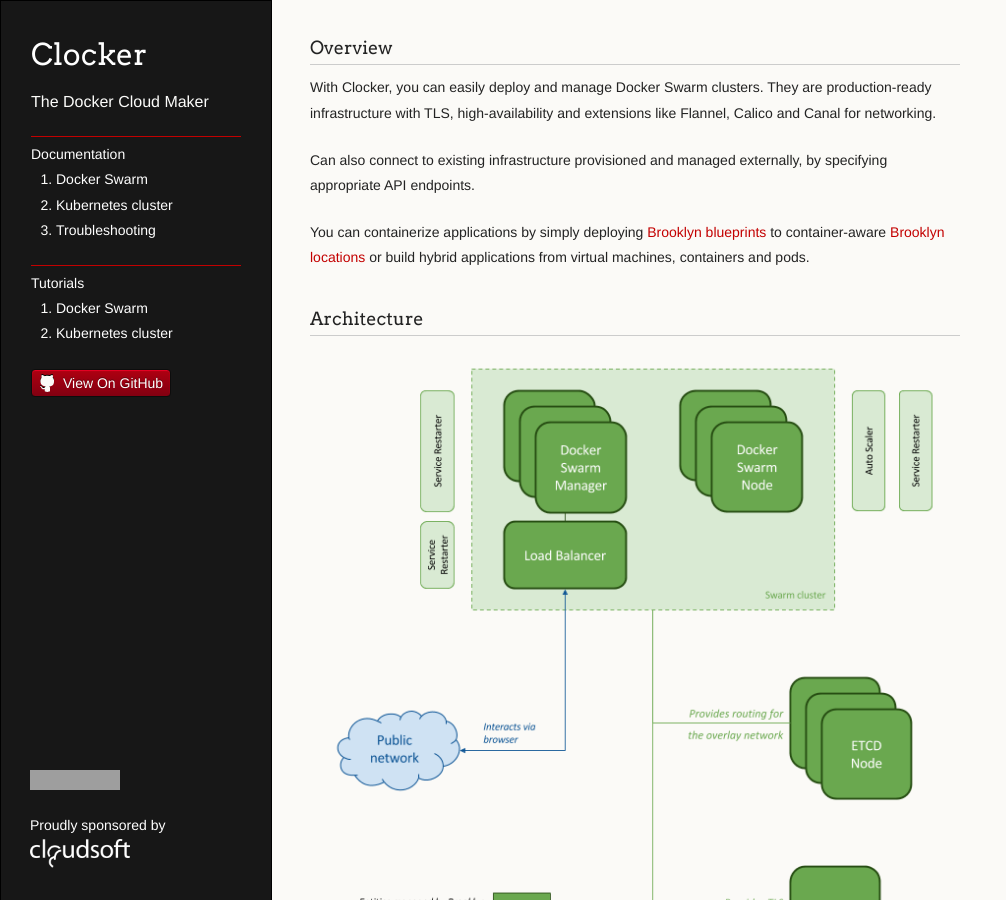
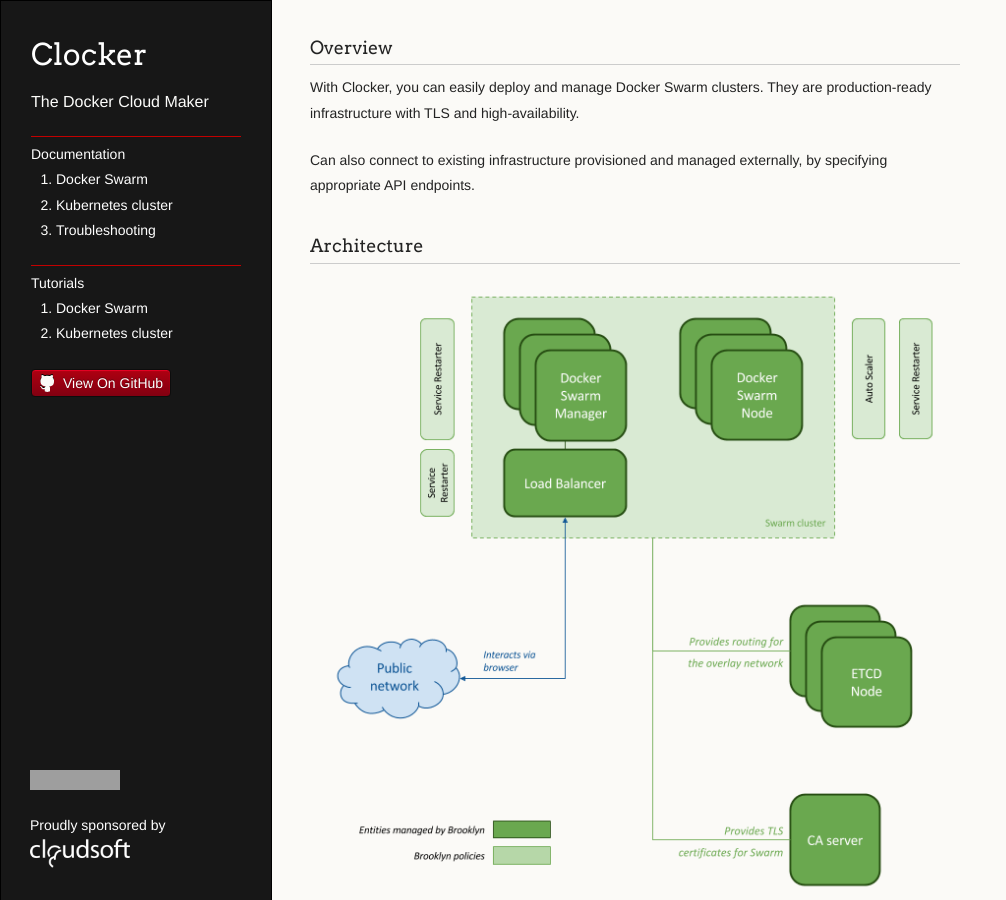
Before and after one commit to brooklyncentral/clocker, a Jekyll site: the page built from docs/swarm-cluster.md, in a window 1280 px wide and 900 px high. Shown: the whole window, without its empty margins (0-1006 px from the left). Built offline with Jekyll 4.4.1, drawn with Linux system fonts in a browser that asks for light colours; grey boxes are pictures that could not be loaded.

Commit message:
Improve docs section

```diff
--- a/docs/swarm-cluster.md
+++ b/docs/swarm-cluster.md
@@ -4,11 +4,9 @@
 ---
 
 ### Overview
-With Clocker, you can easily deploy and manage Docker Swarm clusters. They are production-ready infrastructure with TLS, high-availability and extensions like Flannel, Calico and Canal for networking.
+With Clocker, you can easily deploy and manage Docker Swarm clusters. They are production-ready infrastructure with TLS and high-availability.
 
 Can also connect to existing infrastructure provisioned and managed externally, by specifying appropriate API endpoints.
-
-You can containerize applications by simply deploying [Brooklyn blueprints](http://brooklyn.apache.org/v/latest/start/blueprints.html) to container-aware [Brooklyn locations](http://brooklyn.apache.org/v/latest/ops/locations/index.html) or build hybrid applications from virtual machines, containers and pods.
 
 ### Architecture
 ![Docker Swarm architecture]({{site.baseurl}}/assets/images/swarm-architecture.png)
```
